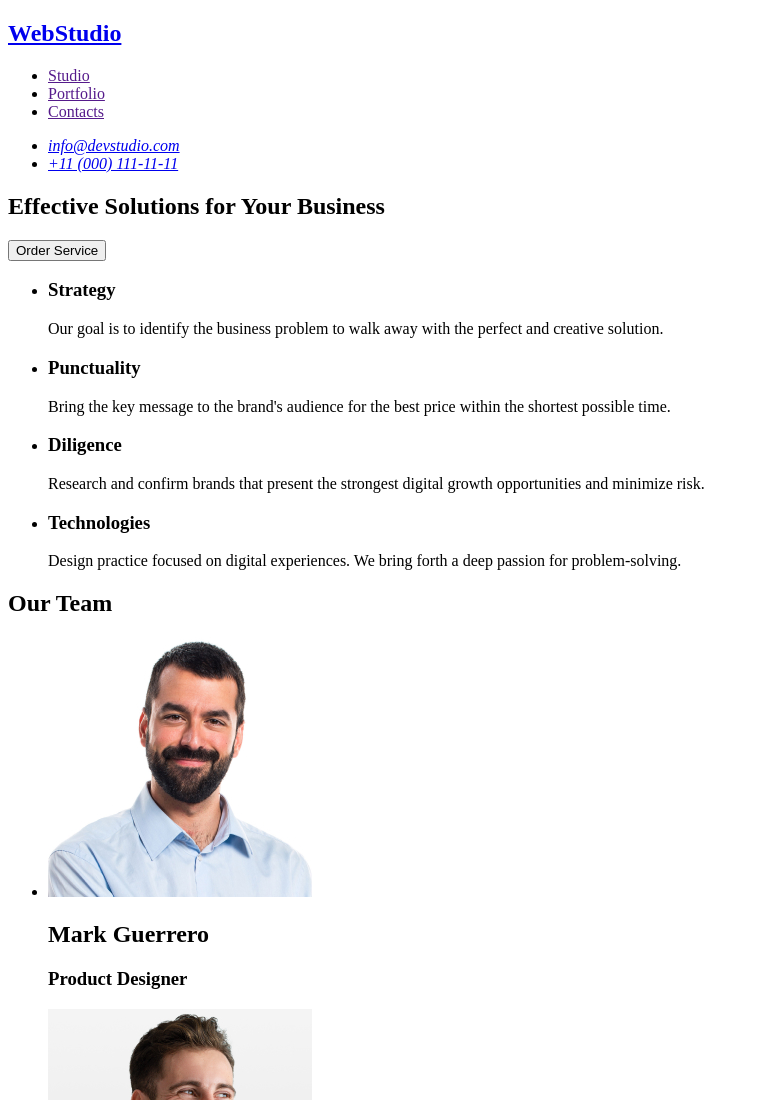
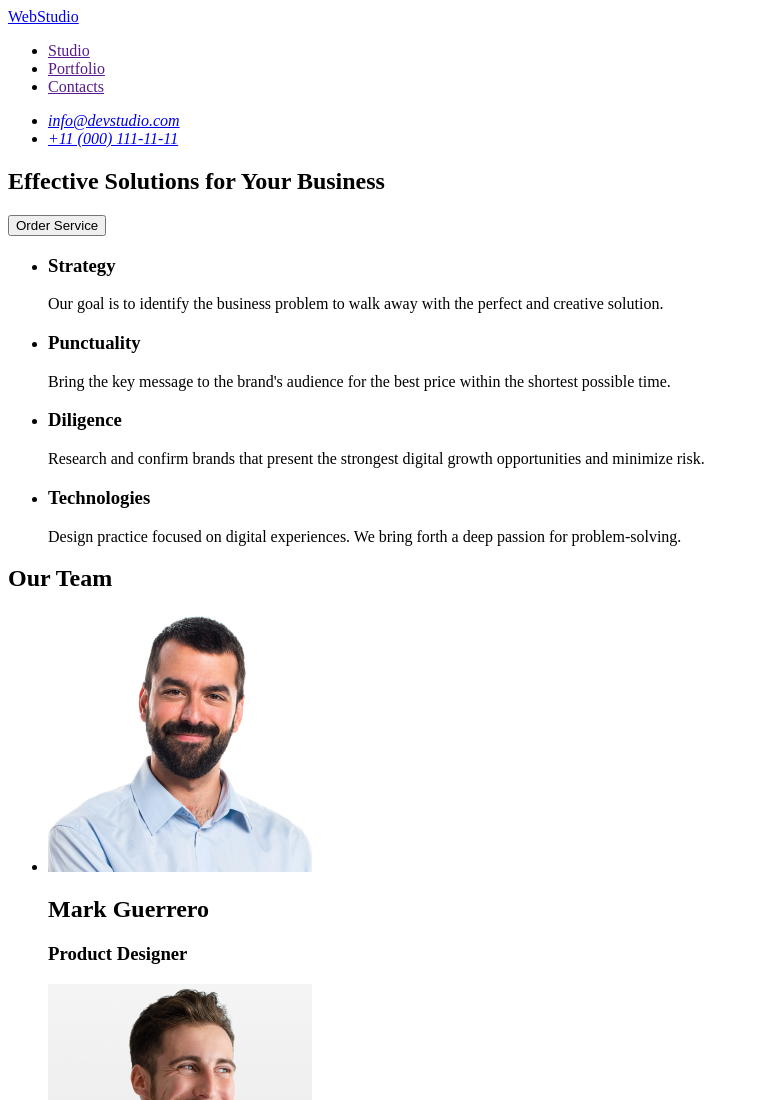
Before and after one commit to KonstantinStetsenko/goit-markup-hw-01, a plain HTML site: page index.html in a window 1280 px wide. Shown: the top 1100 px of the page, without its empty margins (0-759 px from the left). Drawn offline with Linux system fonts and the light colour scheme.

Commit message:
“v4”

```diff
--- a/index.html
+++ b/index.html
@@ -7,10 +7,11 @@
   </head>
   <body>
     <header>
-      <a href="./index.html">
-        <h2>WebStudio</h2>
+      <nav>
+      <a href=”./index.html”>
+        WebStudio
       </a>
-      <nav>
+
         <ul>
           <li><a href="">Studio</a></li>
           <li><a href="">Portfolio</a></li>
```
